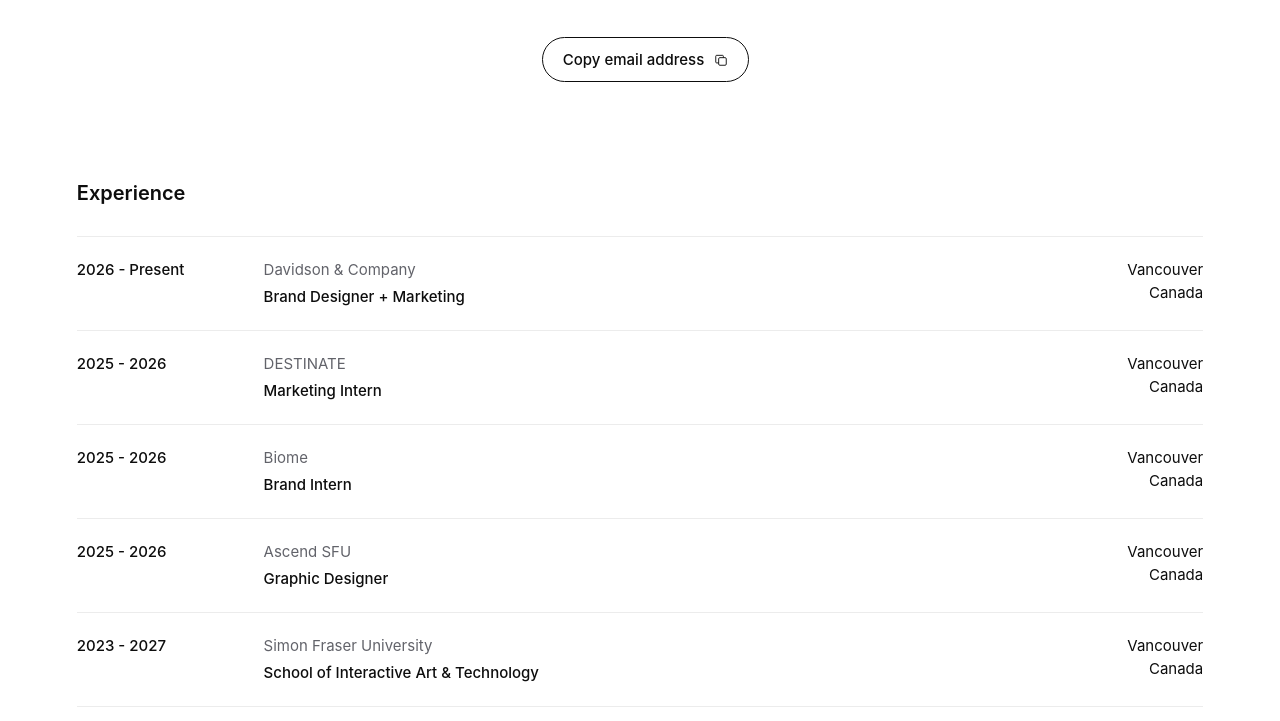
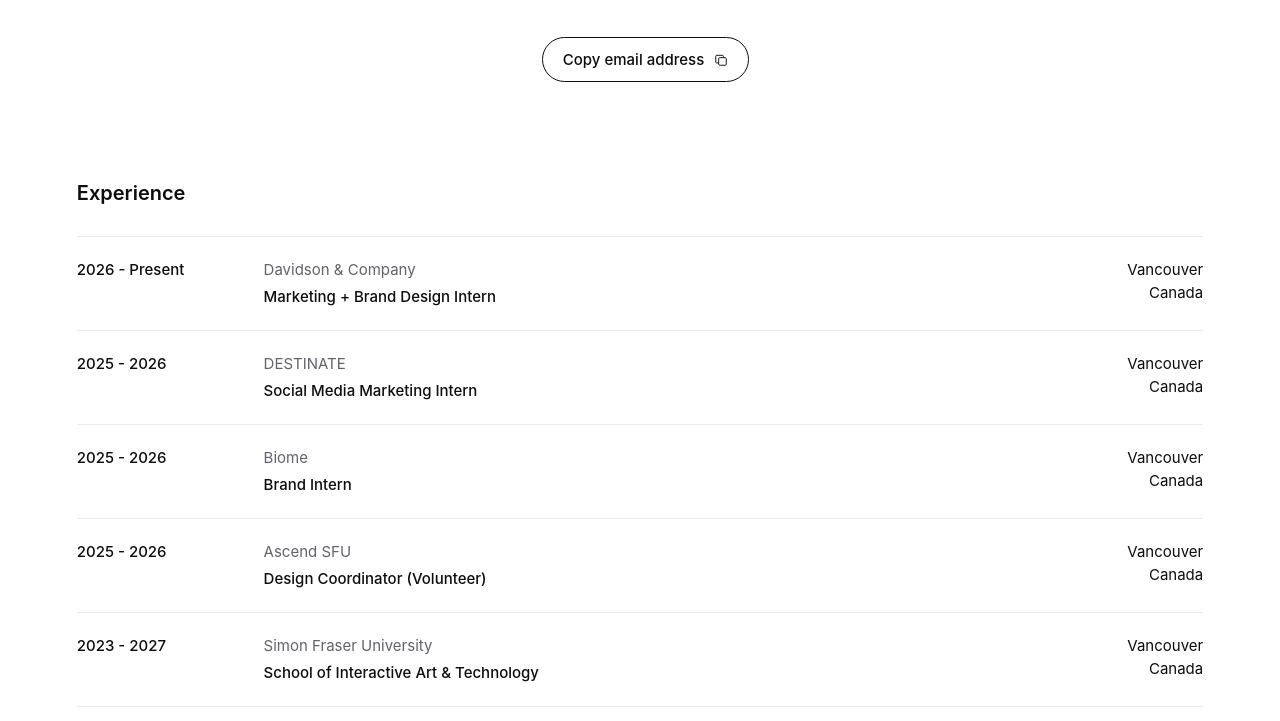
Before and after one commit to mvilio/website, a plain HTML site: page about.html in a window 1280 px wide. Shown: the part 545-1266 px from the top of the page. Drawn offline with Linux system fonts and the light colour scheme.

Commit message:
update 1

```diff
--- a/about.html
+++ b/about.html
@@ -128,7 +128,7 @@
           <div class="experience-dates">2026 - Present</div>
           <div class="experience-role">
             <p class="experience-company">Davidson &amp; Company</p>
-            <p class="experience-title">Brand Designer + Marketing</p>
+            <p class="experience-title">Marketing + Brand Design Intern</p>
           </div>
           <div class="experience-location">Vancouver<br>Canada</div>
         </div>
@@ -137,7 +137,7 @@
           <div class="experience-dates">2025 - 2026</div>
           <div class="experience-role">
             <p class="experience-company">DESTINATE</p>
-            <p class="experience-title">Marketing Intern</p>
+            <p class="experience-title">Social Media Marketing Intern</p>
           </div>
           <div class="experience-location">Vancouver<br>Canada</div>
         </div>
@@ -155,7 +155,7 @@
           <div class="experience-dates">2025 - 2026</div>
           <div class="experience-role">
             <p class="experience-company">Ascend SFU</p>
-            <p class="experience-title">Graphic Designer</p>
+            <p class="experience-title">Design Coordinator (Volunteer)</p>
           </div>
           <div class="experience-location">Vancouver<br>Canada</div>
         </div>
```
Also changed, not shown: 1 other file.
